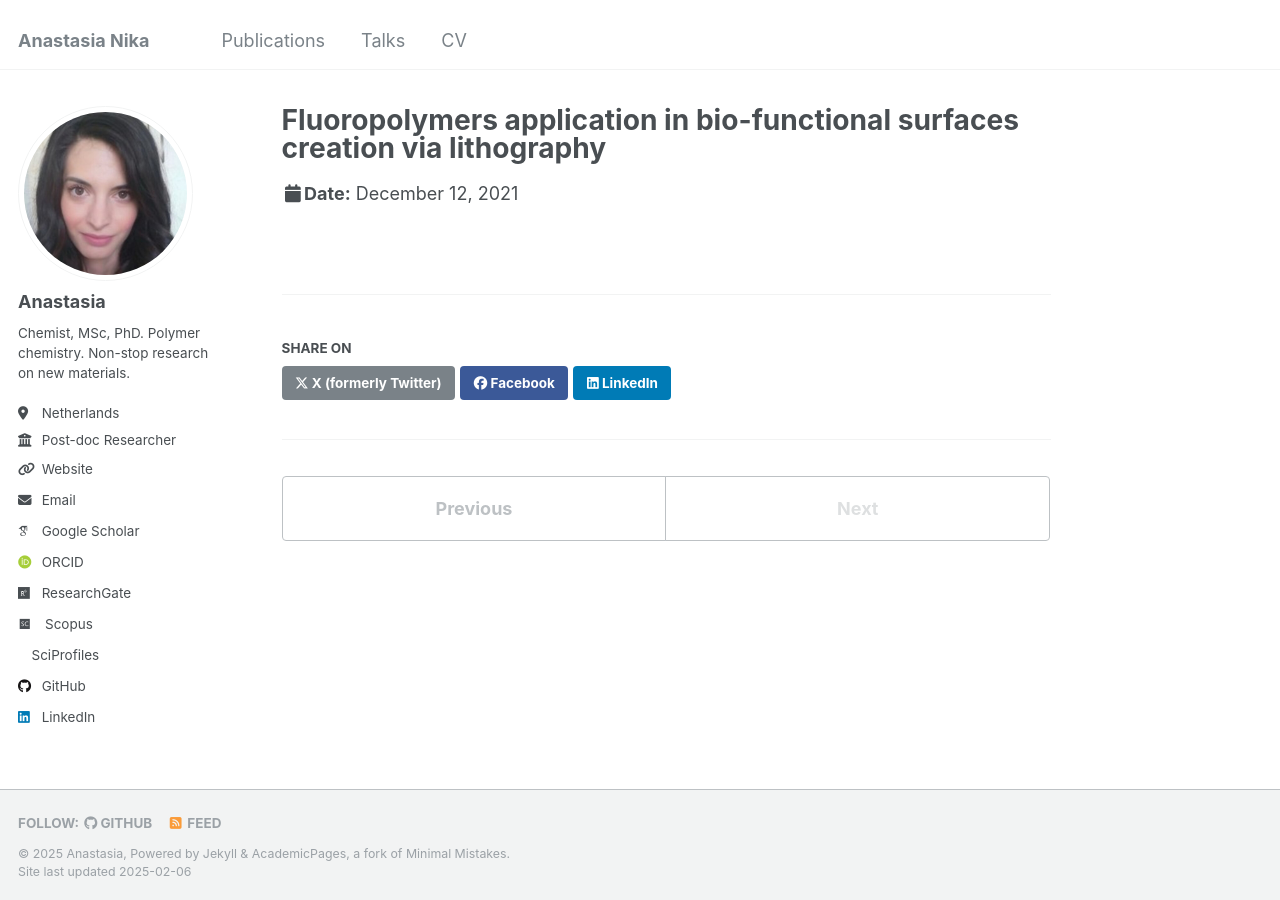
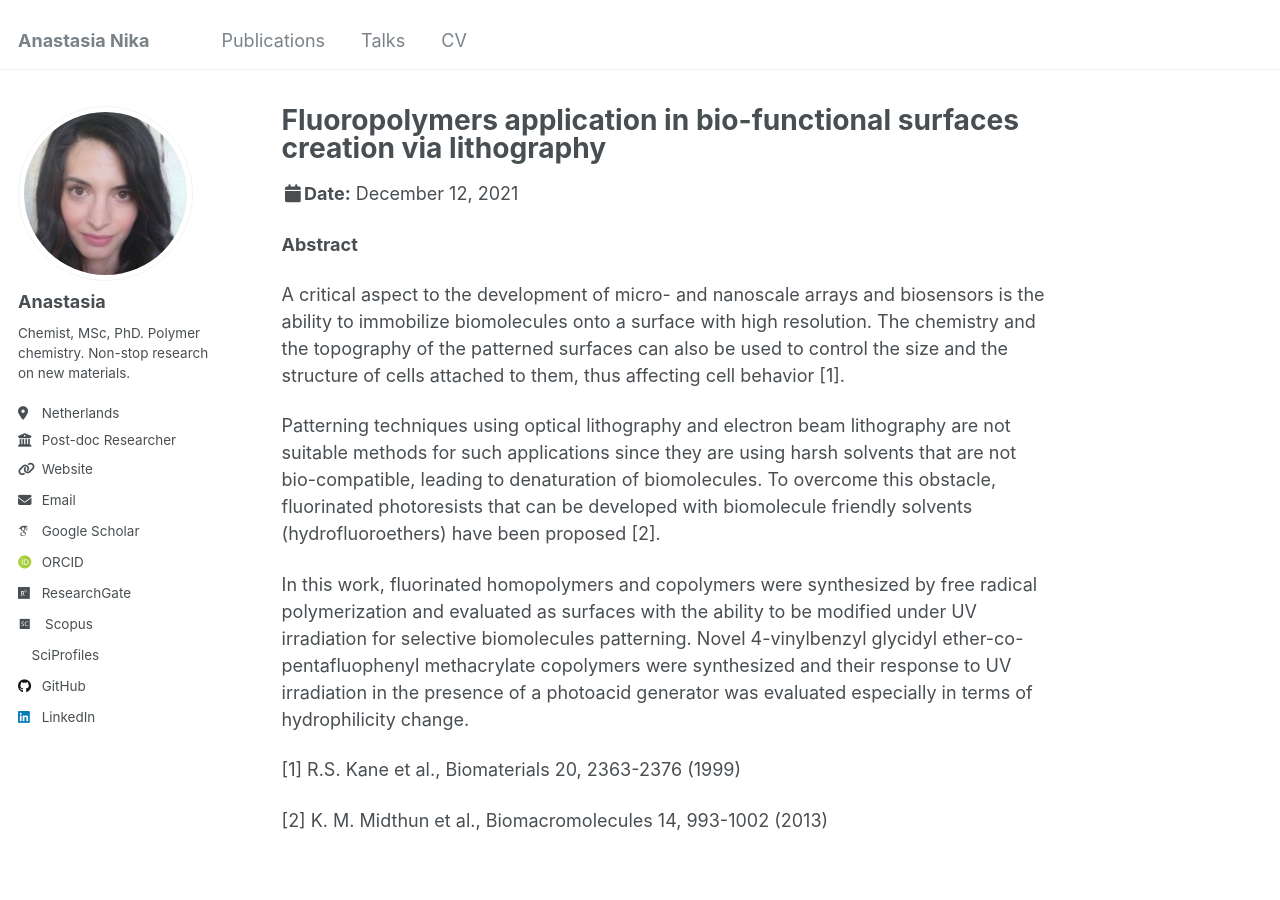
Before and after one commit to anastasianika/anastasianika.github.io, a Jekyll site: the page built from _talks/nika12122021.md, in a window 1280 px wide and 900 px high. Built offline with Jekyll 4.4.1, drawn with Linux system fonts in a browser that asks for light colours; some web fonts are replaced.

Commit message:
Update nika12122021.md

```diff
--- a/_talks/nika12122021.md
+++ b/_talks/nika12122021.md
@@ -3,7 +3,30 @@ title: "Fluoropolymers application in bio-functional surfaces creation via litho
 collection: talks
 type: "Poster"
 permalink: /talks/nika12122021
-venue: "13th Hellenic Polymer Society International Conference"
+venue: "13<sup>th</sup> Hellenic Polymer Society International Conference"
 date: 12/12/2021
 location: "Athens, Greece"
 ---
+
+
+**Abstract**
+
+A critical aspect to the development of micro- and nanoscale arrays and biosensors is the ability
+to immobilize biomolecules onto a surface with high resolution. The chemistry and the topography
+of the patterned surfaces can also be used to control the size and the structure of cells attached to
+them, thus affecting cell behavior [1].
+
+Patterning techniques using optical lithography and electron beam lithography are not suitable
+methods for such applications since they are using harsh solvents that are not bio-compatible,
+leading to denaturation of biomolecules. To overcome this obstacle, fluorinated photoresists that
+can be developed with biomolecule friendly solvents (hydrofluoroethers) have been proposed [2].
+
+In this work, fluorinated homopolymers and copolymers were synthesized by free radical
+polymerization and evaluated as surfaces with the ability to be modified under UV irradiation for
+selective biomolecules patterning. Novel 4-vinylbenzyl glycidyl ether-co-pentafluophenyl
+methacrylate copolymers were synthesized and their response to UV irradiation in the presence of
+a photoacid generator was evaluated especially in terms of hydrophilicity change.
+
+[1] R.S. Kane et al., Biomaterials 20, 2363-2376 (1999)
+
+[2] K. M. Midthun et al., Biomacromolecules 14, 993-1002 (2013)
```
